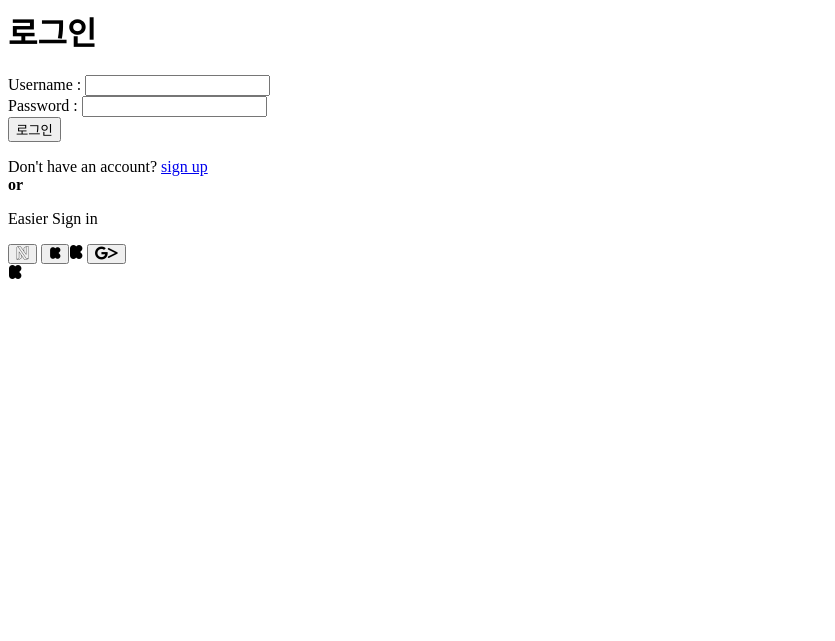
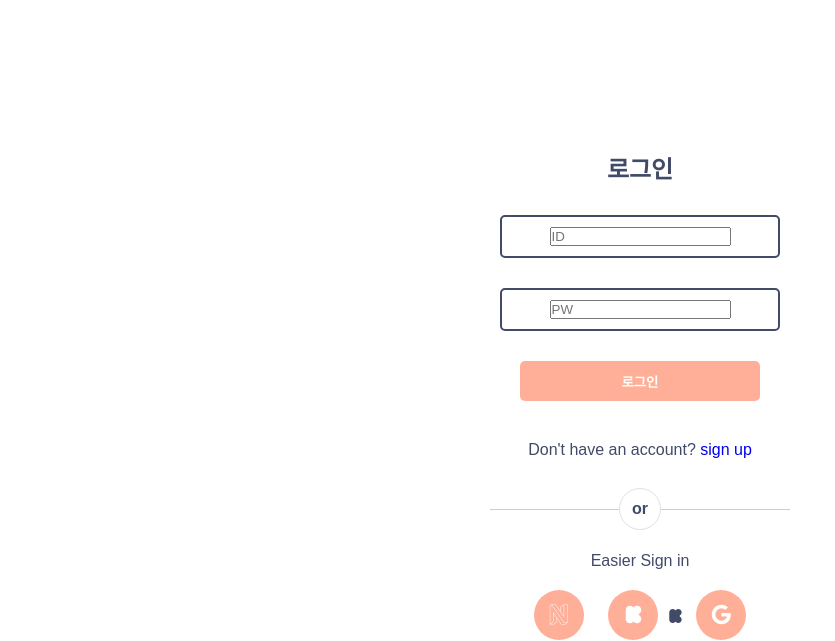
Before and after one commit to janguni/book_project, a Django app: page /login/ in a window 1280 px wide. Shown: the top 641 px of the page, without its empty margins (0-835 px from the left). Run offline with Django 4.2, Linux system fonts and the light colour scheme; parts of the project's set-up code (start-up, migrations or seed data) failed here and were passed over; some libraries are stand-ins or nearby versions.

Commit message:
로그인,css 수정

```diff
--- a/book/templates/account/login.html
+++ b/book/templates/account/login.html
@@ -8,42 +8,31 @@
   <head>
     <meta charset="UTF-8">
     <title>로그인</title>
-    <link rel="stylesheet" type="text/css" href = "{% static 'book/style.css' %}">
+    <link rel="stylesheet" type="text/css" href = "{% static 'css/style.css' %}">
     <script src="https://kit.fontawesome.com/51db22a717.js" crossorigin="anonymous">
     </script>
   </head>
 
   <body width="100%" height="100%">
-      <h1>로그인</h1>
-      {% block content %}
-      <div class="auth">
-          <form action="{% url 'login' %}" method="post">
-              {% csrf_token %}
-              Username :
-              <input type="input" name="username"><br>
-              Password :
-              <input type="password" name="password"><br>
-              <input type="submit" value="로그인">
-          </form>
-      </div>
-      {% endblock content %}
-     <!-- <script>
+
     <form action="{% url 'login' %}" method="post" class="loginForm">
       <h2>로그인</h2>
-      <div class="idForm">
-        <input type="text" class="id" placeholder="ID">
-      </div>
-      <div class="passForm">
-        <input type="password" class="pw" placeholder="PW">
-      </div>
-      <button type="button" class="btn" onclick="location.href = '{% url 'login' %}' ">
-        LOGIN
-      </button>
+        {% csrf_token %}
+        <div class="idForm">
+          <input type="text" name = "username" placeholder="ID" >
+        </div>
+        <div class="passForm">
+          <input type="password" name ="password" placeholder="PW" >
+        </div>
+          <input type="submit" class="btn" value="로그인">
 
-      	let button = () => {
+
+      <!--
+        let button = () => {
         	alert('메인화면으로 이어지게 구현하기')
         }
-      </script> -->
+      -->
+
       <div class="bottomText">
         Don't have an account? <a href="{% url 'signup' %}">sign up</a>
       </div>
@@ -55,7 +44,8 @@
         <!--네이버 카카오 아이콘 없음ㅜㅜ-->
         <button type="button" onclick = "location.href = '{% provider_login_url 'naver' %}' "><i class="fab fa-neos"></i></button>
         <button type="button" onclick = "location.href = '{% provider_login_url 'kakao' %}' "><i class="fab fa-kickstarter-k"></button>
-        <button type="button" onclick = "location.href = '{% provider_login_url 'google' %}' "><i class="fab fa-google"<a href="{% provider_login_url 'google' %}"></a>></i></button>
+        <button type="button" onclick = "location.href = '{% provider_login_url 'google' %}' "><i class="fab fa-google"></i></button>
+
       </div>
     </form>
   </body>
--- a/book/views.py
+++ b/book/views.py
@@ -60,8 +60,8 @@ def loginview(request) :
         return render(request, 'account/login.html')
 
     elif request.method == 'POST' :
-        username = request.POST['username']
-        password = request.POST['password']
+        username = request.POST.get('username')
+        password = request.POST.get('password')
         user = authenticate(request, username=username, password=password)
 
         if user is not None :
--- a/bookproject/urls.py
+++ b/bookproject/urls.py
@@ -31,6 +31,7 @@ urlpatterns = [
         CustomPasswordChangeView.as_view(),
         name='account_password_change',),
     path('accounts/',include('allauth.urls')),
+
 ]
 if settings.DEBUG:
     urlpatterns += static(settings.MEDIA_URL,document_root = settings.MEDIA_ROOT)
```
Also changed, not shown: bookproject/settings.py (+6 -2 lines), book/static/css/login_style.css (renamed from book/static/book/css/login_style.css), book/static/css/my_page_style.css (renamed from book/static/book/css/my_page_style.css), book/static/css/style.css (renamed from book/static/book/css/style.css), db.sqlite3.
